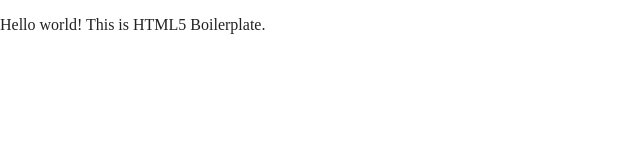
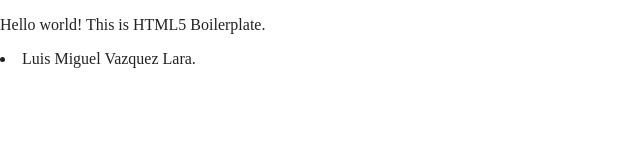
Before and after one commit to devops-winter21/pagina-web, a website built with Parcel: page index.html in a window 1280 px wide. Shown: the whole page, without its empty margins (0-640 px from the left). Built offline with nearby package versions, Linux system fonts and the light colour scheme.

Commit message:
Agregar mi nombre

```diff
--- a/index.html
+++ b/index.html
@@ -26,6 +26,7 @@
 
   <!-- Add your site or application content here -->
   <p>Hello world! This is HTML5 Boilerplate.</p>
+  <li> Luis Miguel Vazquez Lara.</li>
   <script src="js/vendor/modernizr-3.11.2.min.js"></script>
   <script src="js/plugins.js"></script>
   <script src="js/main.js"></script>
```
